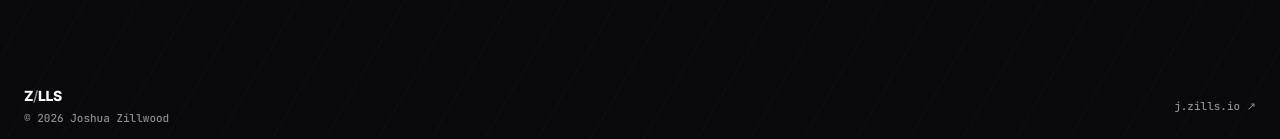
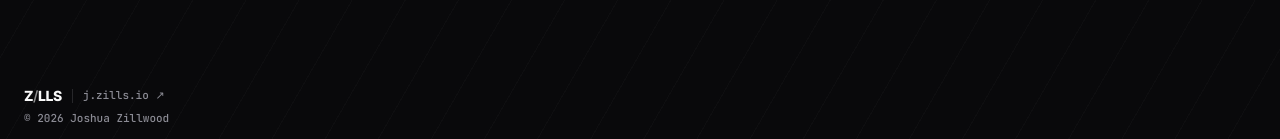
Before and after one commit to jzills/zills.io, a React (Vite) app: page / in a window 1280 px wide. Shown: the part 658-797 px from the top of the page. Built offline with nearby package versions, Linux system fonts and the light colour scheme.

Commit message:
feat(footer): the family link beside the Z/LLS mark, copyright under them

```diff
--- a/src/components/Footer.tsx
+++ b/src/components/Footer.tsx
@@ -1,19 +1,22 @@
 import { ABOUT_URL } from '@/data/panels'
 
-// Every zills site's footer: the Z/LLS mark with the copyright under it, and a link
-// by domain on the right. The hub's goes to the resume rather than back to itself.
+// Every zills site's footer: the Z/LLS mark beside a link elsewhere in the family
+// (on the hub, the resume), with the copyright under them.
 export function Footer() {
   return (
-    <footer className="relative z-20 flex items-center justify-between px-6 py-4 font-mono text-[11px] text-muted shards:absolute shards:inset-x-0 shards:bottom-0">
+    <footer className="relative z-20 px-6 py-4 font-mono text-[11px] text-muted shards:absolute shards:inset-x-0 shards:bottom-0">
       <div className="flex flex-col gap-1">
-        <span className="font-sans text-sm font-extrabold tracking-[-0.03em] text-fg">
-          Z<span className="font-semibold text-fg/55">/</span>LLS
-        </span>
+        <div className="flex items-center gap-2.5">
+          <span className="font-sans text-sm font-extrabold tracking-[-0.03em] text-fg">
+            Z<span className="font-semibold text-fg/55">/</span>LLS
+          </span>
+          <span aria-hidden="true" className="h-3.5 w-px bg-border" />
+          <a href={ABOUT_URL} className="transition-colors hover:text-fg focus-visible:outline-2 focus-visible:outline-offset-2 focus-visible:outline-accent">
+            j.zills.io <span aria-hidden="true">↗</span>
+          </a>
+        </div>
         <span>© {__BUILD_YEAR__} Joshua Zillwood</span>
       </div>
-      <a href={ABOUT_URL} className="transition-colors hover:text-fg focus-visible:outline-2 focus-visible:outline-offset-2 focus-visible:outline-accent">
-        j.zills.io <span aria-hidden="true">↗</span>
-      </a>
     </footer>
   )
 }
```
Also changed, not shown: 1 other file (tests, documents, lock files or other folders).
